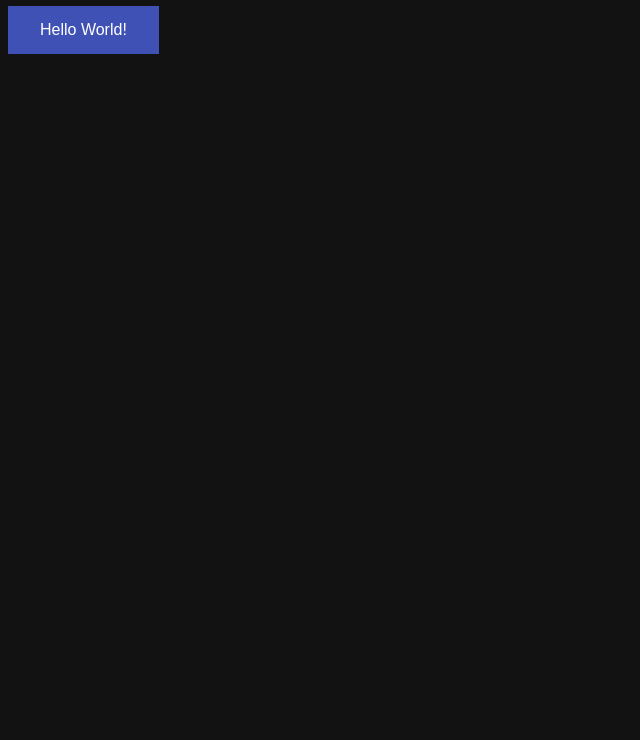
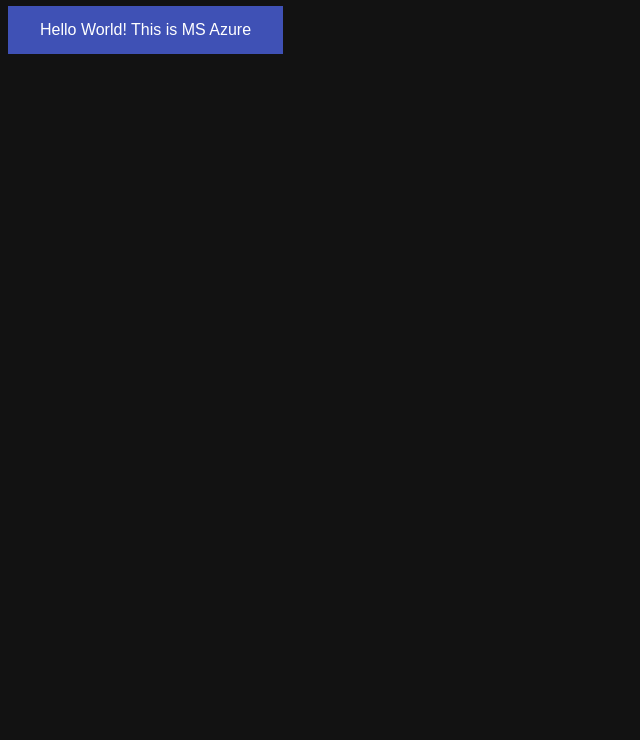
Before and after one commit to oerbey/oerbey, a plain HTML site: page index.html in a window 1280 px wide. Shown: the part 60-800 px from the top of the page, without its empty margins (0-640 px from the left). Drawn offline with Linux system fonts and the light colour scheme.

Commit message:
Beautify

```diff
--- a/index.html
+++ b/index.html
@@ -29,7 +29,7 @@
 
 <h1>Welcome!</h1>
 
-<button id="hello">Hello World!</button>
+    <button id="hello">Hello World! This is MS Azure</button>
 
     <script>
         var hello = document.getElementById("hello");
```
Lines whose indentation alone changed are shown as unchanged.
